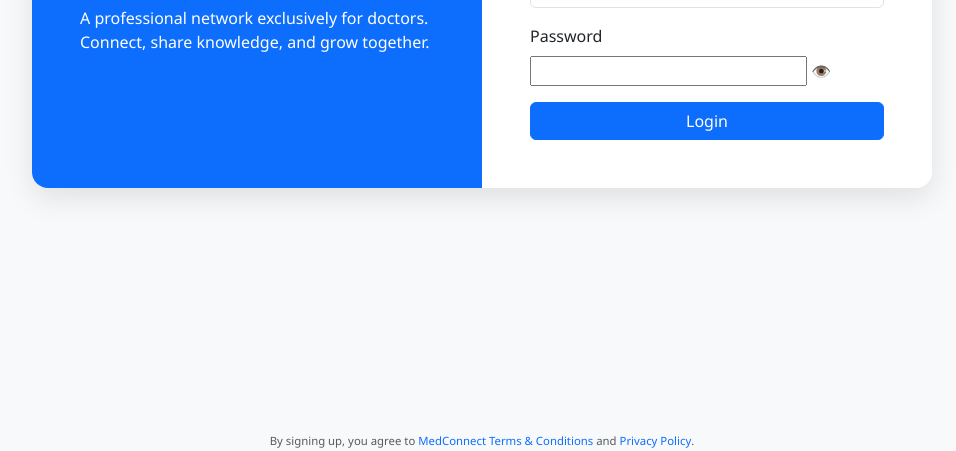
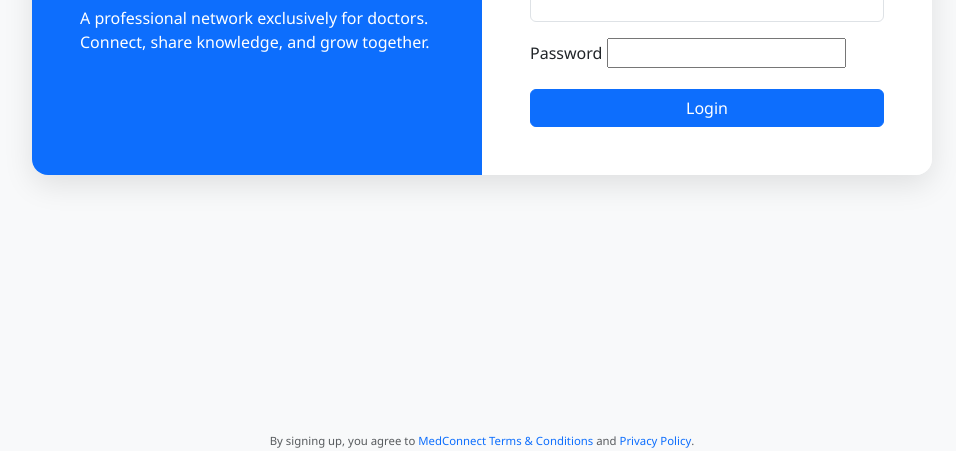
Before and after one commit to faizpasha09/MedConnect-startup, a website: page index.html in a window 1280 px wide. Shown: the part 393-844 px from the top of the page, without its empty margins (158-1114 px from the left). Drawn offline with nearby package versions, Linux system fonts and the light colour scheme.

Commit message:
Update index.html
styling was removed

```diff
--- a/index.html
+++ b/index.html
@@ -64,11 +64,7 @@
 
                             <div class="mb-3">
                                 <label class="form-label">Password</label>
-                               <div class ="password-wrapper">
                                     <input type="password" id="password" />
-                                    <span id="togglePassword" style="cursor:pointer;">👁️</span>
-                               </div>
-
                             </div>
 
                             <button class="btn btn-primary w-100">Login</button>
```
